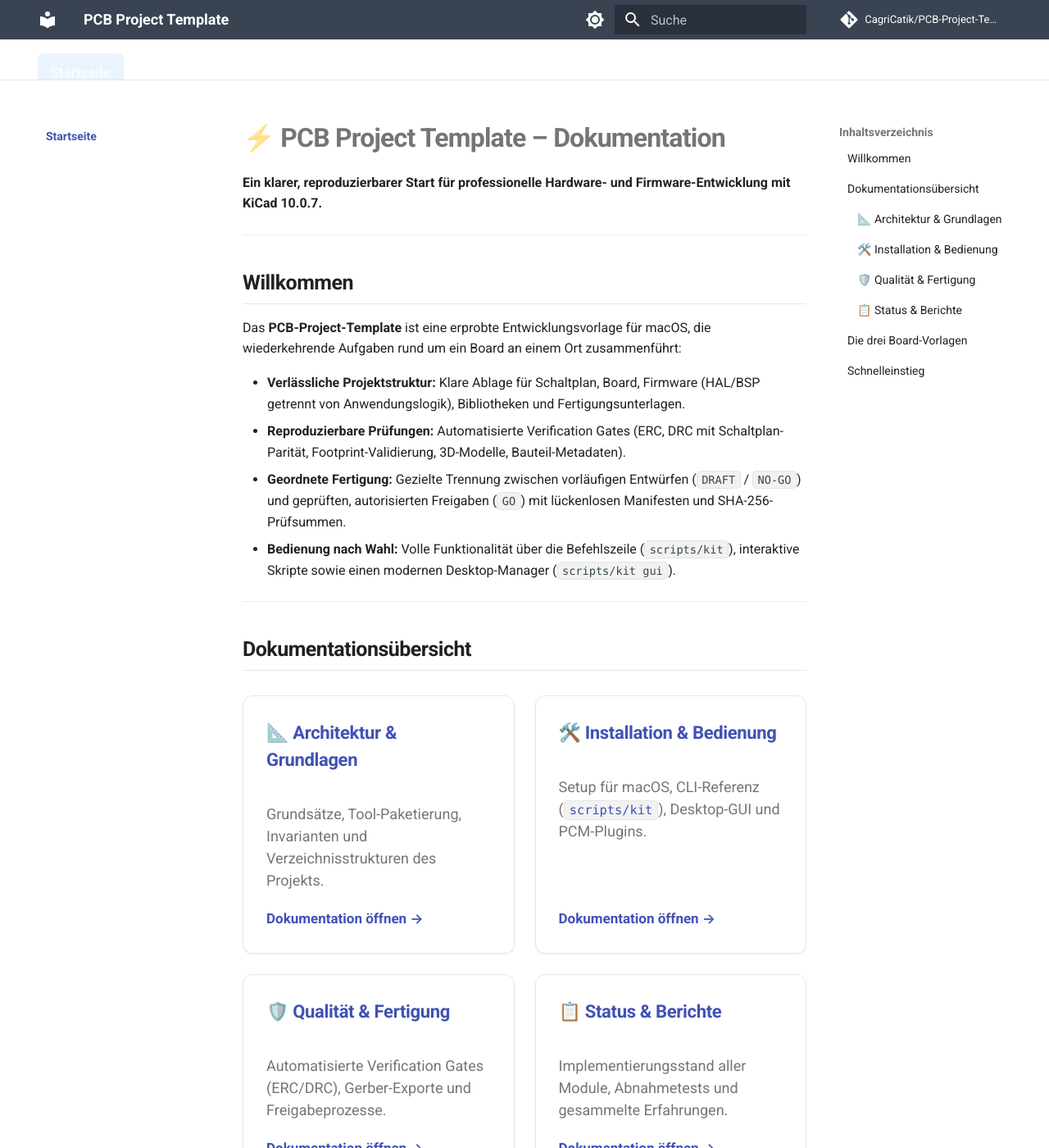
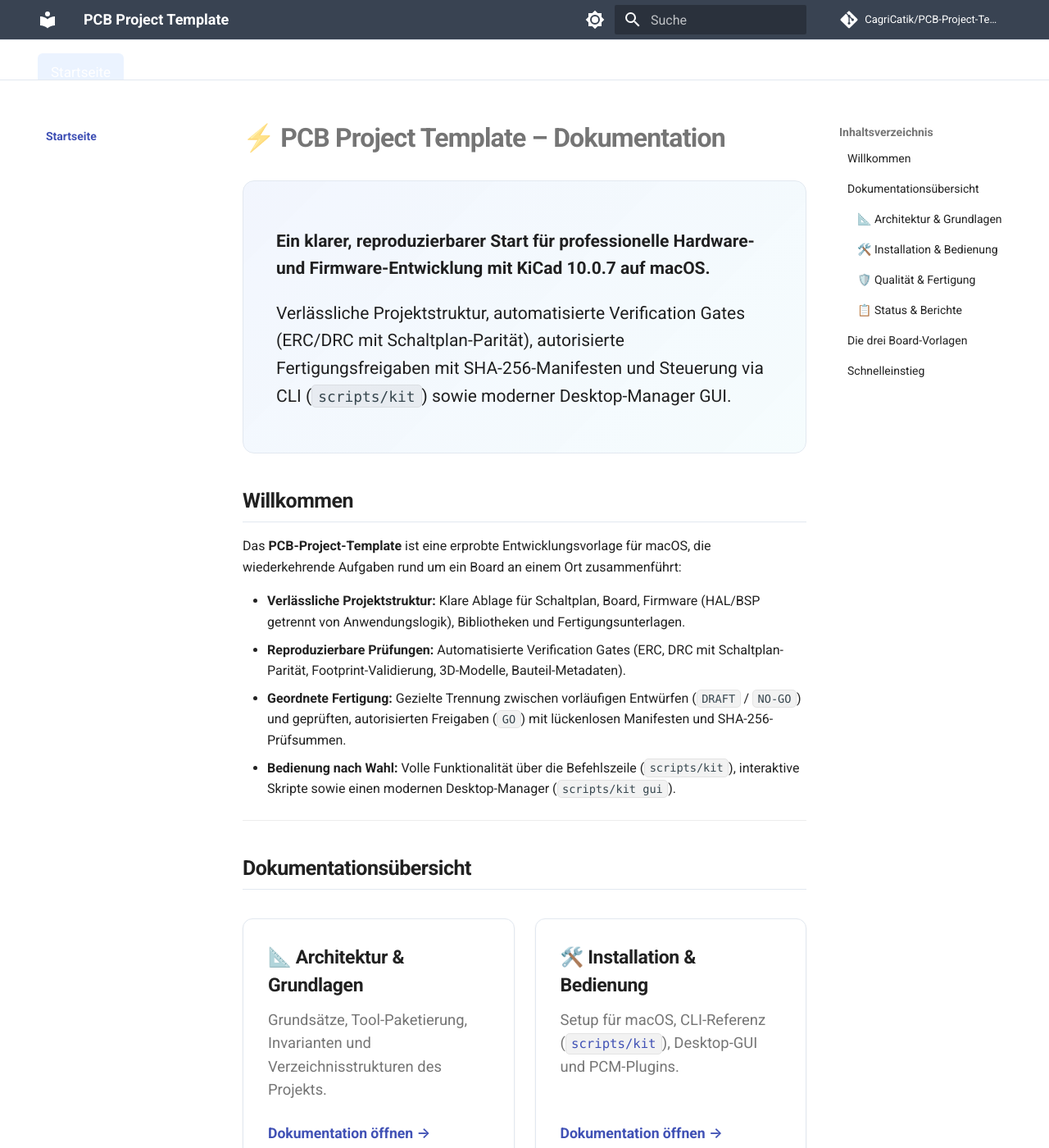
Before and after one commit to CagriCatik/PCB-Project-Template, an MkDocs documentation site: the page built from docs/index.md, in a window 1280 px wide and 1400 px high. Shown: the whole window at 82% size. Built offline with MkDocs 1.6.1 and Material for MkDocs 9.7.7, drawn with Linux system fonts in a browser that asks for light colours; comment, search, counter and statistics services are not loaded.

Commit message:
stylesheet updated

```diff
--- a/docs/index.md
+++ b/docs/index.md
@@ -1,8 +1,9 @@
 # ⚡ PCB Project Template – Dokumentation
 
-**Ein klarer, reproduzierbarer Start für professionelle Hardware- und Firmware-Entwicklung mit KiCad 10.0.7.**
-
----
+<div class="kit-hero">
+  <p><strong>Ein klarer, reproduzierbarer Start für professionelle Hardware- und Firmware-Entwicklung mit KiCad 10.0.7 auf macOS.</strong></p>
+  <p>Verlässliche Projektstruktur, automatisierte Verification Gates (ERC/DRC mit Schaltplan-Parität), autorisierte Fertigungsfreigaben mit SHA-256-Manifesten und Steuerung via CLI (<code>scripts/kit</code>) sowie moderner Desktop-Manager GUI.</p>
+</div>
 
 ## Willkommen
 
@@ -10,8 +11,8 @@ Das **PCB-Project-Template** ist eine erprobte Entwicklungsvorlage für macOS, d
 
 - **Verlässliche Projektstruktur:** Klare Ablage für Schaltplan, Board, Firmware (HAL/BSP getrennt von Anwendungslogik), Bibliotheken und Fertigungsunterlagen.
 - **Reproduzierbare Prüfungen:** Automatisierte Verification Gates (ERC, DRC mit Schaltplan-Parität, Footprint-Validierung, 3D-Modelle, Bauteil-Metadaten).
-- **Geordnete Fertigung:** Gezielte Trennung zwischen vorläufigen Entwürfen (`DRAFT` / `NO-GO`) und geprüften, autorisierten Freigaben (`GO`) mit lückenlosen Manifesten und SHA-256-Prüfsummen.
-- **Bedienung nach Wahl:** Volle Funktionalität über die Befehlszeile (`scripts/kit`), interaktive Skripte sowie einen modernen Desktop-Manager (`scripts/kit gui`).
+- **Geordnete Fertigung:** Gezielte Trennung zwischen vorläufigen Entwürfen (<code>DRAFT</code> / <code>NO-GO</code>) und geprüften, autorisierten Freigaben (<code>GO</code>) mit lückenlosen Manifesten und SHA-256-Prüfsummen.
+- **Bedienung nach Wahl:** Volle Funktionalität über die Befehlszeile (<code>scripts/kit</code>), interaktive Skripte sowie einen modernen Desktop-Manager (<code>scripts/kit gui</code>).
 
 ---
 
--- a/docs/stylesheets/extra.css
+++ b/docs/stylesheets/extra.css
@@ -203,52 +203,90 @@ body {
   display: grid;
   grid-template-columns: repeat(auto-fit, minmax(280px, 1fr));
   gap: 1.25rem;
-  margin: 1.5rem 0;
+  margin: 1.75rem 0;
 }
 
-.kit-card {
+.md-typeset a.kit-card {
   background: var(--kit-surface-card);
   border: 1px solid var(--kit-border-subtle);
   border-radius: 12px;
-  padding: 1.4rem;
+  padding: 1.5rem;
   box-shadow: var(--kit-shadow-sm);
-  transition: transform 0.2s cubic-bezier(0.16, 1, 0.3, 1),
-              box-shadow 0.2s cubic-bezier(0.16, 1, 0.3, 1),
+  transition: transform 0.22s cubic-bezier(0.16, 1, 0.3, 1),
+              box-shadow 0.22s cubic-bezier(0.16, 1, 0.3, 1),
               border-color 0.2s ease;
   display: flex;
   flex-direction: column;
+  color: inherit;
+  text-decoration: none !important;
 }
 
-.kit-card:hover {
-  transform: translateY(-3px);
+.md-typeset a.kit-card:hover {
+  transform: translateY(-4px);
   box-shadow: var(--kit-shadow-lg), 0 0 0 1px var(--kit-border-glow);
   border-color: var(--md-primary-fg-color--light);
+  text-decoration: none !important;
 }
 
-.kit-card h3 {
-  margin-top: 0;
-  font-size: 1.1rem;
+.md-typeset a.kit-card h3 {
+  margin: 0 0 0.5rem 0;
+  font-size: 1.15rem;
   font-weight: 650;
   display: flex;
   align-items: center;
-  gap: 0.5rem;
+  gap: 0.6rem;
+  color: var(--md-default-fg-color);
+  text-decoration: none;
+  transition: color 0.15s ease;
 }
 
-.kit-card p {
-  color: var(--md-default-fg-color--light);
-  font-size: 0.9rem;
-  line-height: 1.5;
-  margin-bottom: 1rem;
-  flex-grow: 1;
+.md-typeset a.kit-card:hover h3 {
+  color: var(--md-primary-fg-color);
 }
 
-.kit-card-footer {
-  font-size: 0.85rem;
+.md-typeset a.kit-card p {
+  color: var(--md-default-fg-color--light);
+  font-size: 0.92rem;
+  line-height: 1.55;
+  margin: 0 0 1.2rem 0;
+  flex-grow: 1;
+  text-decoration: none;
+}
+
+.md-typeset a.kit-card .kit-card-footer {
+  font-size: 0.88rem;
   font-weight: 600;
   color: var(--md-primary-fg-color);
   display: flex;
   align-items: center;
-  gap: 0.3rem;
+  gap: 0.4rem;
+  text-decoration: none;
+  transition: transform 0.2s ease, color 0.2s ease;
+}
+
+.md-typeset a.kit-card:hover .kit-card-footer {
+  transform: translateX(5px);
+  color: var(--md-accent-fg-color);
+}
+
+/* --- Hero Section Styling --- */
+.kit-hero {
+  background: linear-gradient(135deg, rgba(37, 99, 235, 0.06) 0%, rgba(6, 182, 212, 0.04) 100%);
+  border: 1px solid var(--kit-border-subtle);
+  border-radius: 14px;
+  padding: 1.8rem 2rem;
+  margin: 1.5rem 0 2rem 0;
+}
+
+[data-md-color-scheme="slate"] .kit-hero {
+  background: linear-gradient(135deg, rgba(37, 99, 235, 0.12) 0%, rgba(34, 211, 238, 0.05) 100%);
+  border-color: rgba(255, 255, 255, 0.09);
+}
+
+.kit-hero p {
+  font-size: 1.05rem;
+  line-height: 1.6;
+  margin-bottom: 0.8rem;
 }
 
 /* --- Status Badges & Pills --- */
```
